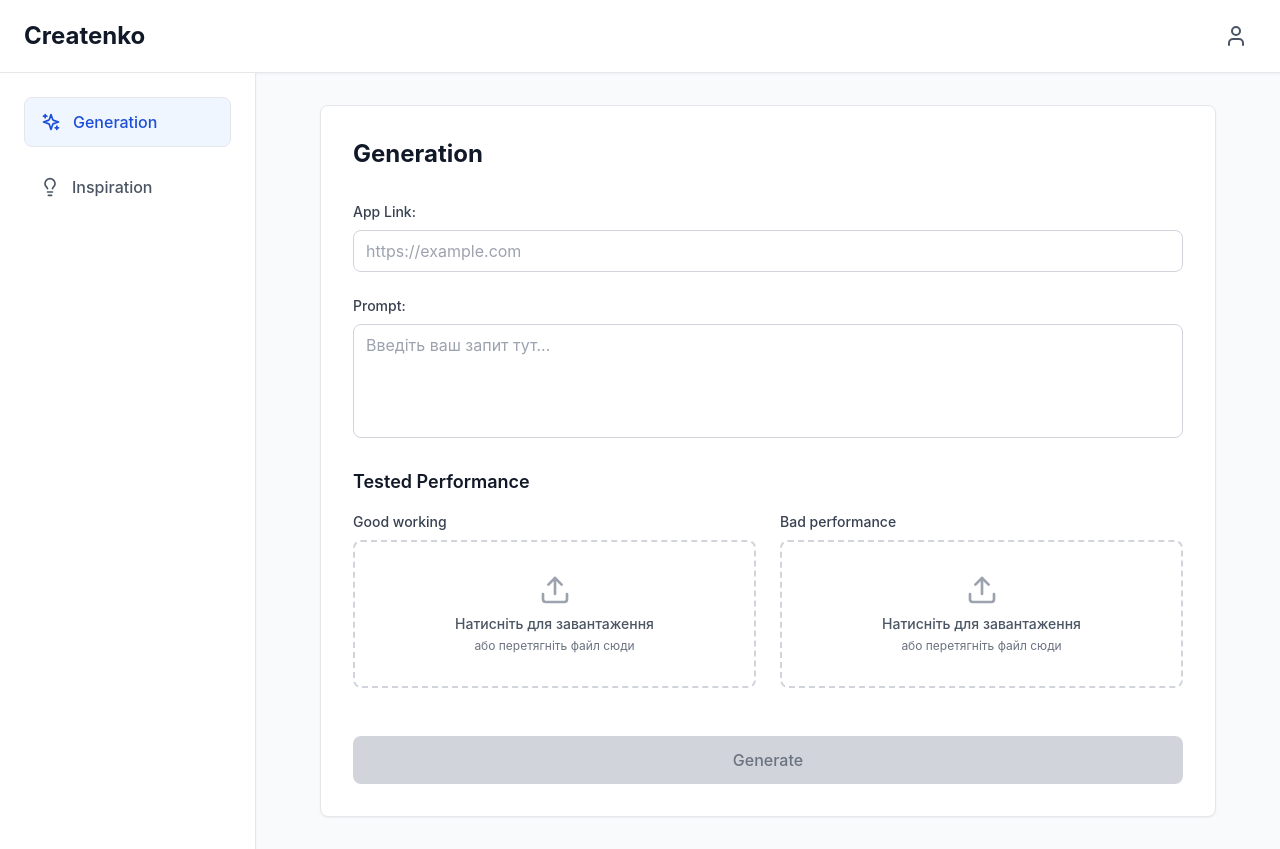
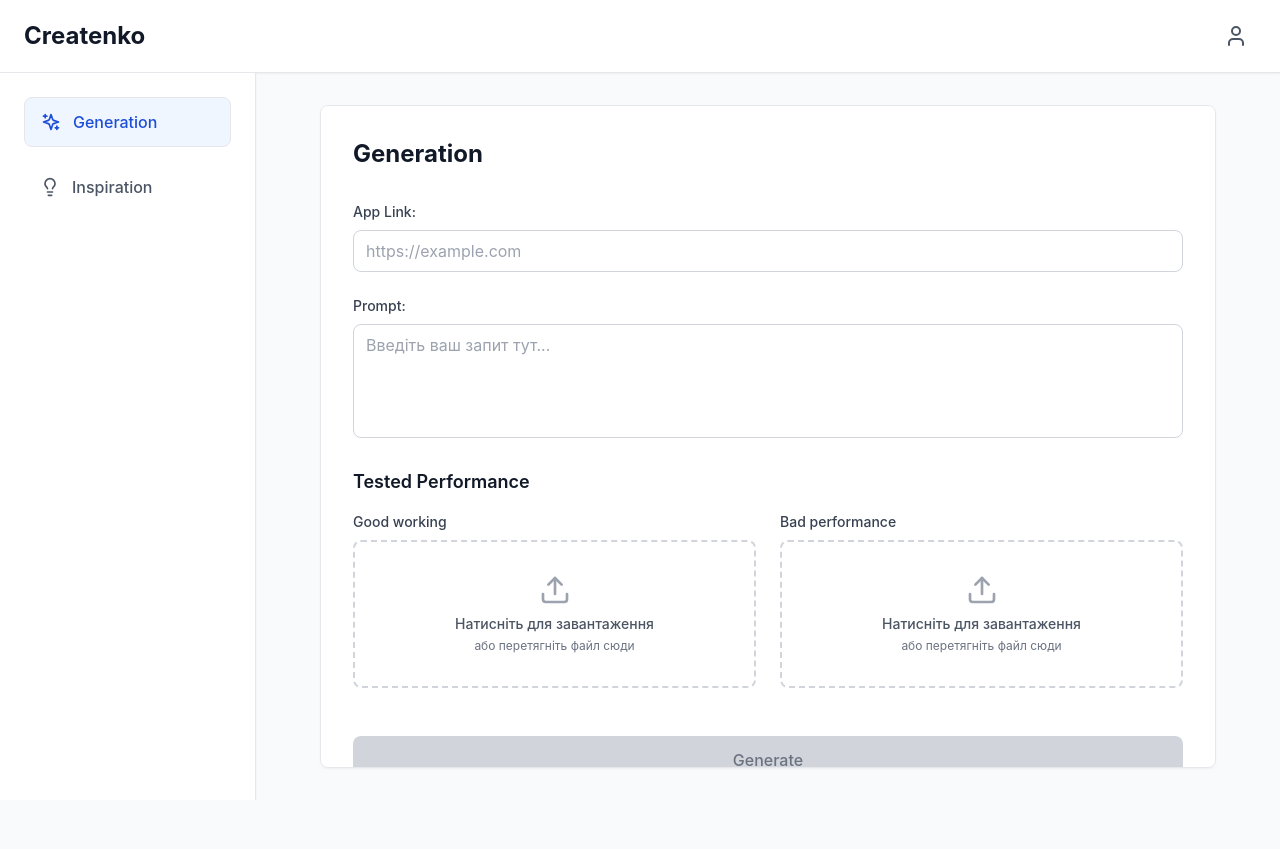
Before and after one commit to nikolashspark/CreatenkoGuruTrend, a React (Vite) app: page / in a window 1280 px wide. After the commit the page ends 800 px from the top, so only its background shows below. Built offline with nearby package versions, Linux system fonts and the light colour scheme.

Commit message:
Fix: Remove vertical scrolling by using fixed height layout

```diff
--- a/src/components/Layout.tsx
+++ b/src/components/Layout.tsx
@@ -7,11 +7,11 @@ interface LayoutProps {
 
 const Layout = ({ children }: LayoutProps) => {
   return (
-    <div className="min-h-screen bg-gray-50">
+    <div className="h-screen bg-gray-50 flex flex-col">
       <Header />
-      <div className="flex flex-col lg:flex-row">
+      <div className="flex flex-col lg:flex-row flex-1 overflow-hidden">
         <Sidebar />
-        <main className="flex-1 p-4 lg:p-8 max-w-full overflow-x-hidden">
+        <main className="flex-1 p-4 lg:p-8 max-w-full overflow-y-auto">
           {children}
         </main>
       </div>
--- a/src/components/Sidebar.tsx
+++ b/src/components/Sidebar.tsx
@@ -18,9 +18,9 @@ const Sidebar = () => {
   ]
 
   return (
-    <aside className="w-full lg:w-64 bg-white shadow-sm border-r border-gray-200 min-h-screen lg:min-h-0">
-      <nav className="p-4 lg:p-6">
-        <ul className="flex lg:flex-col space-x-4 lg:space-x-0 lg:space-y-4">
+    <aside className="w-full lg:w-64 bg-white shadow-sm border-r border-gray-200 h-full">
+      <nav className="p-4 lg:p-6 h-full">
+        <ul className="flex lg:flex-col space-x-4 lg:space-x-0 lg:space-y-4 h-full lg:justify-start">
           {menuItems.map((item) => {
             const Icon = item.icon
             const isActive = location.pathname === item.path ||
--- a/src/index.css
+++ b/src/index.css
@@ -5,13 +5,21 @@
 @layer base {
   html {
     font-family: 'Inter', system-ui, sans-serif;
-    overflow-x: hidden;
+    height: 100%;
+    overflow: hidden;
   }
 
   body {
     @apply bg-gray-50 text-gray-900;
-    overflow-x: hidden;
-    max-width: 100vw;
+    height: 100%;
+    margin: 0;
+    padding: 0;
+    overflow: hidden;
+  }
+
+  #root {
+    height: 100vh;
+    overflow: hidden;
   }
 
   * {
--- a/src/pages/Generation.tsx
+++ b/src/pages/Generation.tsx
@@ -35,8 +35,8 @@ const Generation = () => {
   }
 
   return (
-    <div className="w-full max-w-4xl mx-auto">
-      <div className="bg-white rounded-lg shadow-sm border border-gray-200 p-4 lg:p-8">
+    <div className="w-full max-w-4xl mx-auto h-full">
+      <div className="bg-white rounded-lg shadow-sm border border-gray-200 p-4 lg:p-8 h-full overflow-y-auto">
         <h2 className="text-xl lg:text-2xl font-bold text-gray-900 mb-6 lg:mb-8">Generation</h2>
 
         <div className="space-y-6">
--- a/src/pages/Inspiration.tsx
+++ b/src/pages/Inspiration.tsx
@@ -2,8 +2,8 @@ import { Lightbulb, Sparkles, TrendingUp } from 'lucide-react'
 
 const Inspiration = () => {
   return (
-    <div className="w-full max-w-4xl mx-auto">
-      <div className="bg-white rounded-lg shadow-sm border border-gray-200 p-4 lg:p-8">
+    <div className="w-full max-w-4xl mx-auto h-full">
+      <div className="bg-white rounded-lg shadow-sm border border-gray-200 p-4 lg:p-8 h-full overflow-y-auto">
         <div className="text-center mb-6 lg:mb-8">
           <Lightbulb className="w-12 h-12 lg:w-16 lg:h-16 text-primary-500 mx-auto mb-4" />
           <h2 className="text-2xl lg:text-3xl font-bold text-gray-900 mb-2">Inspiration</h2>
```
